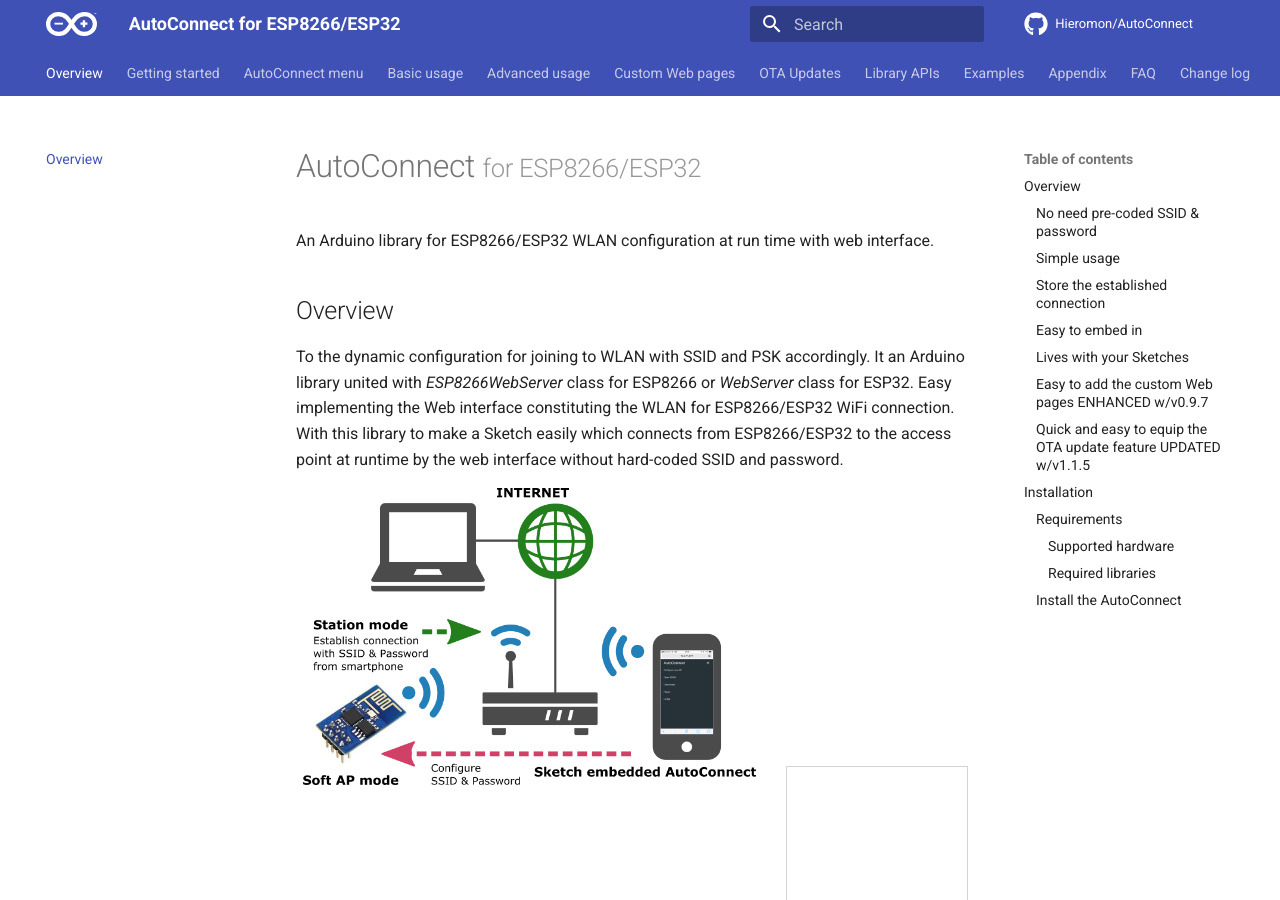
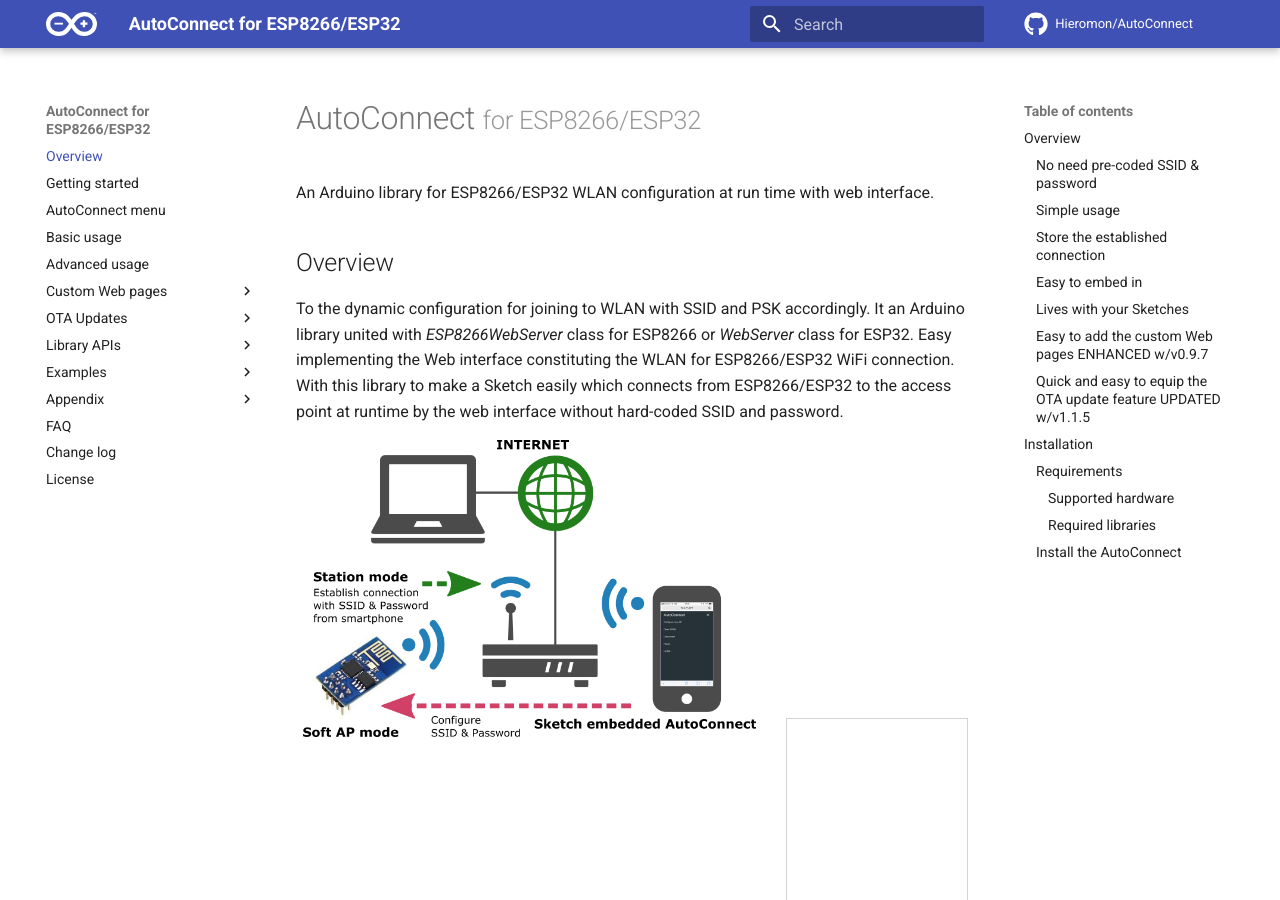
Before and after one commit to Hieromon/AutoConnect, an MkDocs documentation site: the page built from mkdocs/index.md, in a window 1280 px wide and 900 px high. Built offline with MkDocs 1.6.1 and Material for MkDocs 9.7.7, drawn with Linux system fonts in a browser that asks for light colours; nearby versions of some CDN libraries; comment, search, counter and statistics services are not loaded; some of the changed lines change nothing that is shown.

Commit message:
Revert the tab options

```diff
--- a/mkdocs.yml
+++ b/mkdocs.yml
@@ -57,9 +57,6 @@
 use_directory_urls: false
 theme:
   name: material
-  features:
-    - tabs
-    - instant
   language: en
   logo: images/arduino-logo.svg
   icon:
```
